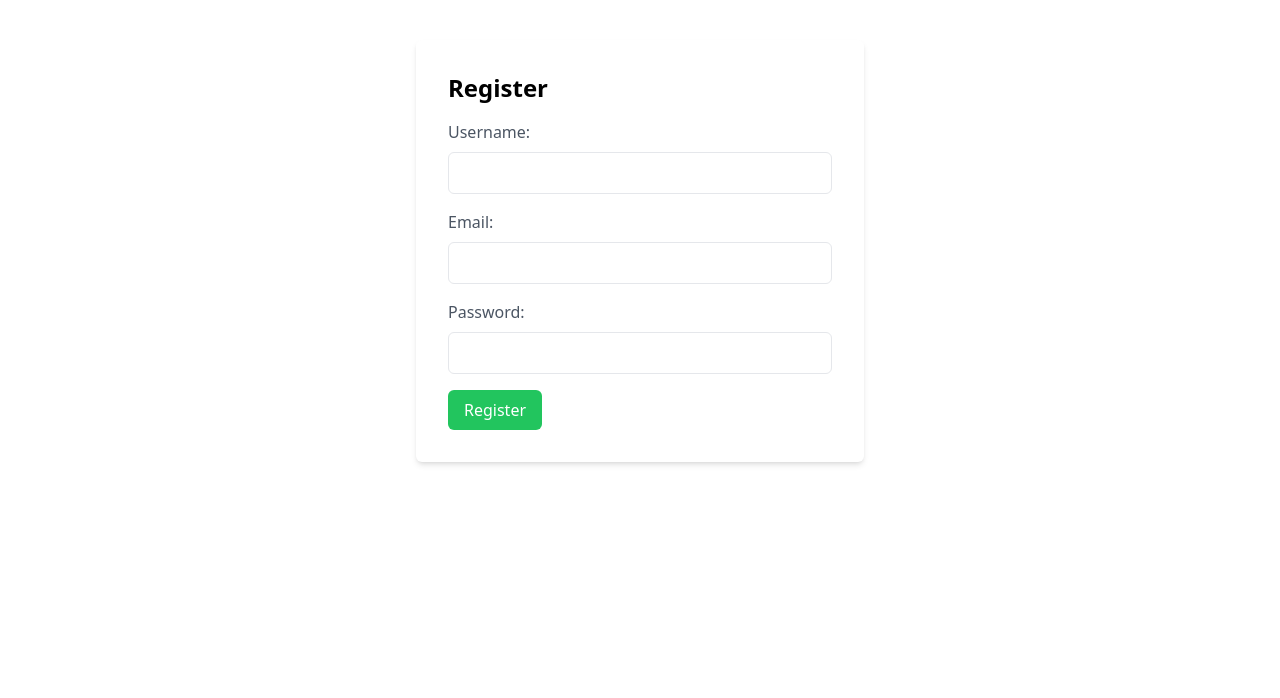
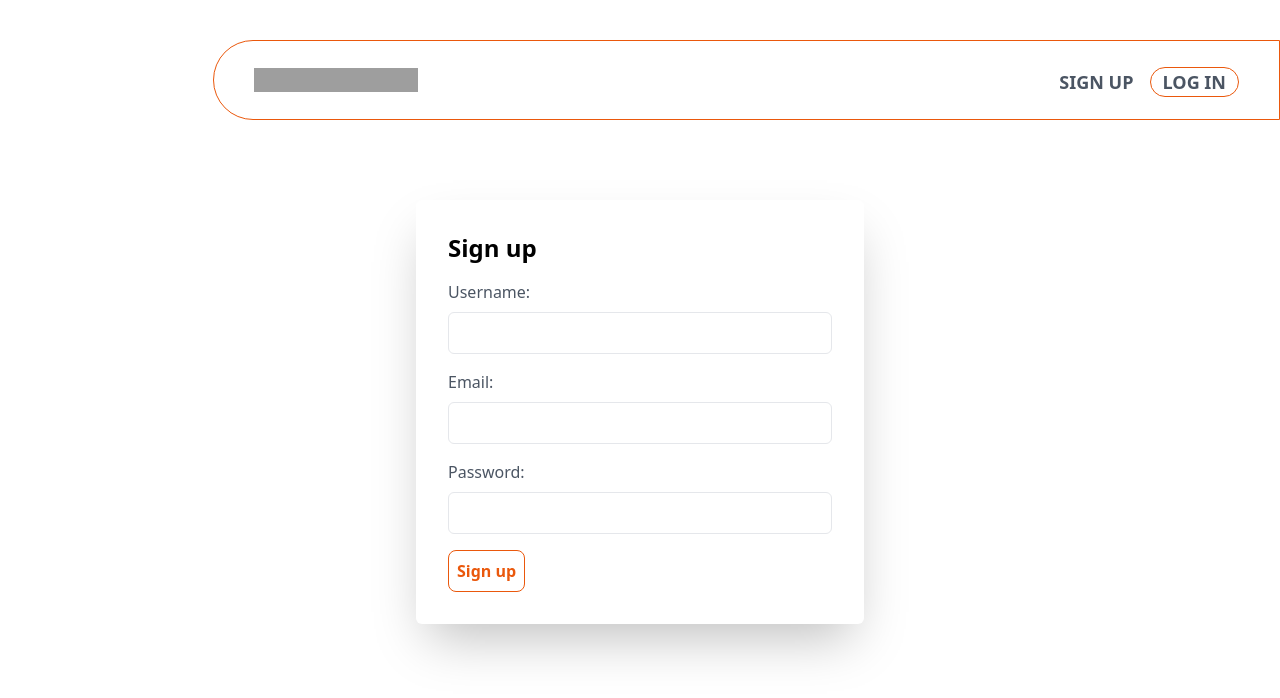
Before and after one commit to dbanaszak1/PracowniaApp, a React (Vite) app in the folder Frontend/: page /register in a window 1280 px wide. Shown: the top 698 px of the page. Built offline with nearby package versions, Linux system fonts and the light colour scheme; grey boxes are pictures that could not be loaded.

Commit message:
add: slider

```diff
--- /dev/null
+++ b/Frontend/src/components/CoolSlider.tsx
@@ -0,0 +1,50 @@
+import { useState } from "react";
+
+const CoolSlider = () => {
+
+    const [currentSlide, setCurrentSlide] = useState(2);
+    const nextSlide = () => {
+        if (currentSlide === 4) {
+            setCurrentSlide(0)
+            return
+        }
+        else{
+            setCurrentSlide(currentSlide + 1)
+        }
+
+    }
+    const prevSlide = () => {
+        if (currentSlide === 0) {
+            setCurrentSlide(4)
+            return
+        }
+        else{
+            setCurrentSlide(currentSlide - 1)
+        }
+
+    }
+  return (
+    <div className="justify-center flex py-10">
+        <svg onClick={prevSlide} className="h-10 translate-y-44 hover:scale-125 duration-300" xmlns="http://www.w3.org/2000/svg" viewBox="0 0 320 512"><path d="M9.4 233.4c-12.5 12.5-12.5 32.8 0 45.3l192 192c12.5 12.5 32.8 12.5 45.3 0s12.5-32.8 0-45.3L77.3 256 246.6 86.6c12.5-12.5 12.5-32.8 0-45.3s-32.8-12.5-45.3 0l-192 192z"/></svg>
+      <div className={currentSlide === 0 ? "border-[1px] border-black w-96 h-96 mx-2 rounded-2xl duration-500 shadow-2xl" : "border-[1px] border-black w-32 h-96 mx-2 rounded-2xl duration-500 shadow-2xl"}>
+        <div className="h-full w-full overflow-hidden bg-cover rounded-2xl" style={{backgroundImage: `url(https://images.lifestyleasia.com/wp-content/uploads/2019/01/11211233/050_divo.jpg)`}}></div>
+      </div>
+      <div className={currentSlide === 1 ? "border-[1px] border-black w-96 h-96 mx-2 rounded-2xl duration-500 shadow-2xl" : "border-[1px] border-black w-32 h-96 mx-2 rounded-2xl duration-500 shadow-2xl"}>
+        <div className="h-full w-full overflow-hidden bg-cover rounded-2xl" style={{backgroundImage: `url(https://sothebys-md.brightspotcdn.com/dims4/default/ff95427/2147483647/strip/true/crop/1920x1440+0+0/resize/800x600!/quality/90/?url=http%3A%2F%2Fsothebys-brightspot.s3.amazonaws.com%2Fmedia-desk%2Fb6%2F2e%2F647e9710425a88ddee4fd90136b9%2F4ac4e1edb8b4ced81a251843380ff37a20a67f90.jpg)`}}></div>
+      </div>
+      <div className={currentSlide === 2 ? "border-[1px] border-black w-96 h-96 mx-2 rounded-2xl duration-500 shadow-2xl" : "border-[1px] border-black w-32 h-96 mx-2 rounded-2xl duration-500 shadow-2xl"}>
+        <div className="h-full w-full overflow-hidden bg-cover rounded-2xl" style={{backgroundImage: `url(https://i.etsystatic.com/40088412/r/il/b952d1/4497224982/il_570xN.4497224982_fy59.jpg)`}}></div>
+      </div>
+      <div className={currentSlide === 3 ? "border-[1px] border-black w-96 h-96 mx-2 rounded-2xl duration-500 shadow-2xl" : "border-[1px] border-black w-32 h-96 mx-2 rounded-2xl duration-500 shadow-2xl"}>
+        <div className="h-full w-full overflow-hidden bg-cover rounded-2xl" style={{backgroundImage: `url(https://pics.craiyon.com/2023-07-01/85de1ebf55c144a490a9ee02ec587a51.webp)`}}></div>
+      </div>
+      <div className={currentSlide === 4 ? "border-[1px] border-black w-96 h-96 mx-2 rounded-2xl duration-500 shadow-2xl" : "border-[1px] border-black w-32 h-96 mx-2 rounded-2xl duration-500 shadow-2xl"}>
+        <div className="h-full w-full overflow-hidden bg-cover rounded-2xl" style={{backgroundImage: `url(https://wallpapers-clan.com/wp-content/uploads/2023/12/lamborghini-aventador-black-white-desktop-wallpaper-preview.jpg)`}}>
+        </div>
+      </div>
+      <svg onClick={nextSlide} className="h-10 translate-y-44 hover:scale-125 duration-300" xmlns="http://www.w3.org/2000/svg" viewBox="0 0 320 512"><path d="M310.6 233.4c12.5 12.5 12.5 32.8 0 45.3l-192 192c-12.5 12.5-32.8 12.5-45.3 0s-12.5-32.8 0-45.3L242.7 256 73.4 86.6c-12.5-12.5-12.5-32.8 0-45.3s32.8-12.5 45.3 0l192 192z"/></svg>
+    </div>
+  )
+}
+
+export default CoolSlider
--- a/Frontend/src/components/NavBar.tsx
+++ b/Frontend/src/components/NavBar.tsx
@@ -3,11 +3,20 @@ const NavBar = () => {
   return (
     <nav className='absolute w-5/6 right-0 top-10 h-20 rounded-l-full bg-white z-50 inline-flex items-center border-[1px] border-orange-600'>
       <div className='px-2 inline-flex md:w-1/2 md:px-10 items-center'>
-        <div className='h-6 w-[164px] bg-cover' style={{backgroundImage: `url(https://github.com/dbanaszak1/PracowniaApp/blob/main/Frontend/src/images/rentme-high-resolution-logo-transparent.png?raw=true)`}}></div>
+        <a href='/'><div className='h-6 w-[164px] bg-cover' style={{backgroundImage: `url(https://github.com/dbanaszak1/PracowniaApp/blob/main/Frontend/src/images/rentme-high-resolution-logo-transparent.png?raw=true)`}}></div></a>
       </div>
       <div className='text-2xl md:w-1/2 text-end px-2 md:px-10'>
         <div className='inline-flex'>
-          <a href='/login'><button>Log in</button> </a>
+          <a href='/register'>
+            <button className='text-lg font-semibold text-gray-600 px-4 hover:text-orange-600 duration-500'>
+            SIGN UP
+            </button>
+          </a>
+          <a href='/login'>
+            <button className='text-lg font-semibold text-gray-600 border-orange-600 border-[1px] px-3 rounded-full hover:bg-orange-600 hover:text-white hover:scale-110 duration-500'>
+            LOG IN
+            </button>
+          </a>
         </div>
       </div>
     </nav>
--- a/Frontend/src/pages/Home.tsx
+++ b/Frontend/src/pages/Home.tsx
@@ -3,6 +3,7 @@ import axios from 'axios';
 import TopImage from '../components/TopImage';
 import NavBar from '../components/NavBar';
 import CarCard from '../components/CarCard';
+import CoolSlider from '../components/CoolSlider';
 
 interface Car {
   Car_id: number;
@@ -31,6 +32,7 @@ const Home: React.FC = () => {
       <div className="w-2/3 m-auto">
         <CarCard cars={cars}/>
       </div>
+      <CoolSlider/>
     </div>
   );
 };
--- a/Frontend/src/pages/LoginForm.tsx
+++ b/Frontend/src/pages/LoginForm.tsx
@@ -22,12 +22,13 @@ const LoginForm = () => {
       password,
     }
   try {
-    const response = await axios.post('http://localhost:3000/auth/login',data );
+    const response = await axios.post('http://localhost:3000/auth/login',data, { withCredentials: true } );
     if (response.data.error) {
       console.error('Błąd:', response.data.error);
   } else {
       console.log('Odpowiedź z serwera:', response);
       setMessage(response.data);
+      if(response.data === 'Logged in') window.location.replace('/'); //redirect to main page after login
   }
   } catch (error) {
     console.error('Error:', error);
@@ -70,7 +71,7 @@ const LoginForm = () => {
         <div className="mt-4">
           <button
             type="submit"
-            className="bg-blue-500 text-white py-2 px-4 rounded-md hover:bg-blue-600"
+            className='border-orange-600 border-[1px] p-2 m-auto text-orange-600 font-semibold hover:bg-orange-600 hover:text-white duration-500 rounded-lg'
           >
             Log In
           </button>
@@ -79,7 +80,7 @@ const LoginForm = () => {
       </form>
       {message && <p className={message === 'Logged in' ? 'text-green-500 pt-2':'text-red-500 pt-2'}>{message}</p>}
       <div className="py-4">
-          <span>Don't have account?</span>
+          <span>Don't have an account?</span>
           <a href="/register">
             <button className='px-2 border-[1px] mx-2 rounded-xl'>
                 Register here!
--- a/Frontend/src/pages/Register.tsx
+++ b/Frontend/src/pages/Register.tsx
@@ -1,5 +1,6 @@
 import React, { useState } from 'react';
 import axios from 'axios';
+import NavBar from '../components/NavBar';
 
 const Register = () => {
 //changes handler
@@ -43,8 +44,12 @@ const Register = () => {
   };
 
   return (
-    <div className="max-w-md mx-auto bg-white p-8 rounded-md shadow-md mt-10">
-      <h2 className="text-2xl font-semibold mb-4">Register</h2>
+    <>
+    <div className="pb-40">
+      <NavBar/>
+    </div>
+    <div className="max-w-md mx-auto bg-white p-8 rounded-md shadow-2xl mt-10">
+      <h2 className="text-2xl font-semibold mb-4">Sign up</h2>
       <form onSubmit={handleSubmit}>
         <div className="mb-4">
           <label htmlFor="username" className="block text-gray-600 mb-2">
@@ -91,14 +96,15 @@ const Register = () => {
         <div className="mt-4">
           <button
             type="submit"
-            className="bg-green-500 text-white py-2 px-4 rounded-md hover:bg-green-600"
+            className='border-orange-600 border-[1px] p-2 m-auto text-orange-600 font-semibold hover:bg-orange-600 hover:text-white duration-500 rounded-lg'
           >
-            Register
+            Sign up
           </button>
         </div>
       </form>
       {message && <p className={message === 'Registered successfully!' ? 'text-green-500 pt-2':'text-red-500 pt-2'}>{message}</p>}
     </div>
+    </>
   );
 };
 
```
Also changed, not shown: 1 other file (tests, documents, lock files or other folders).
